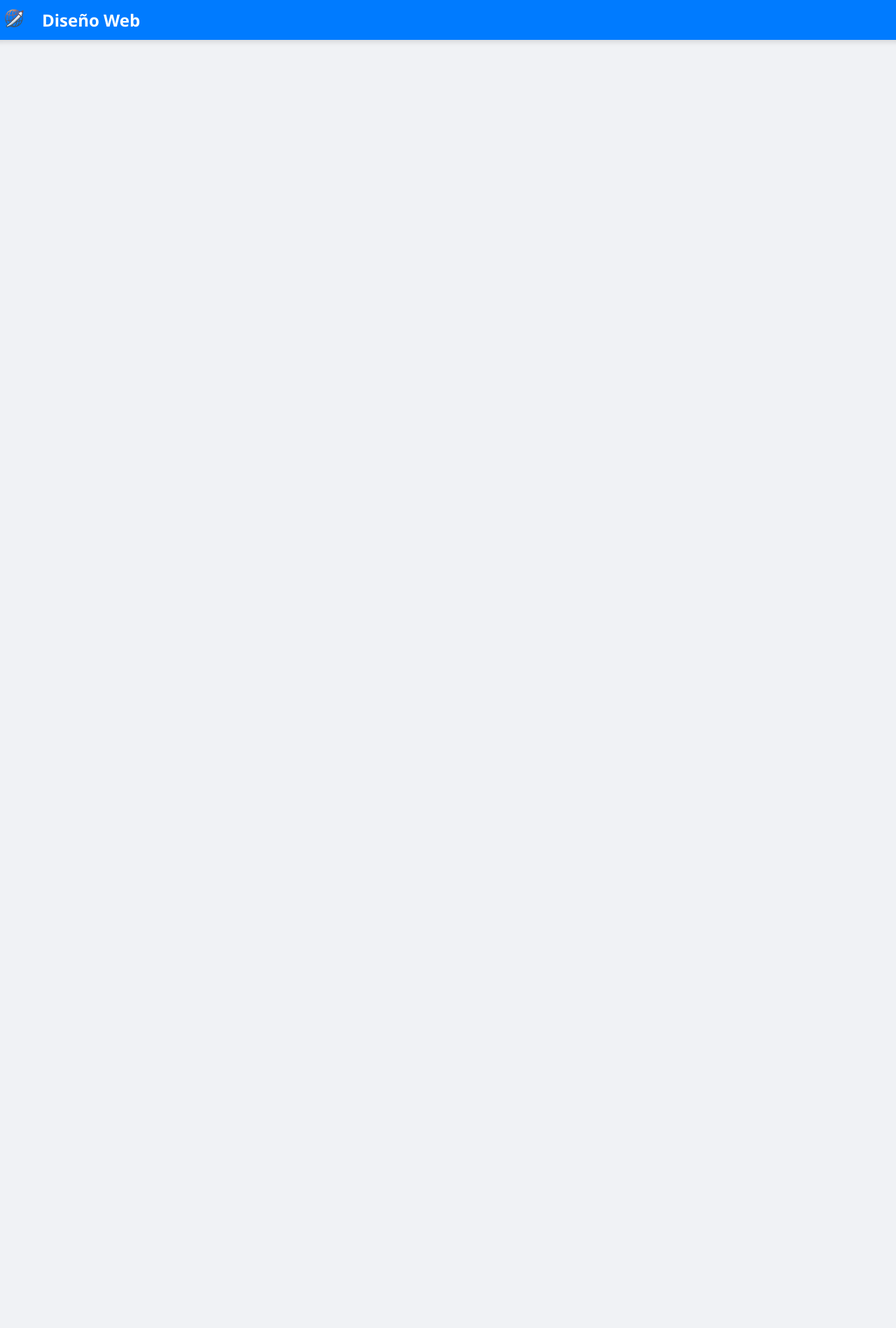
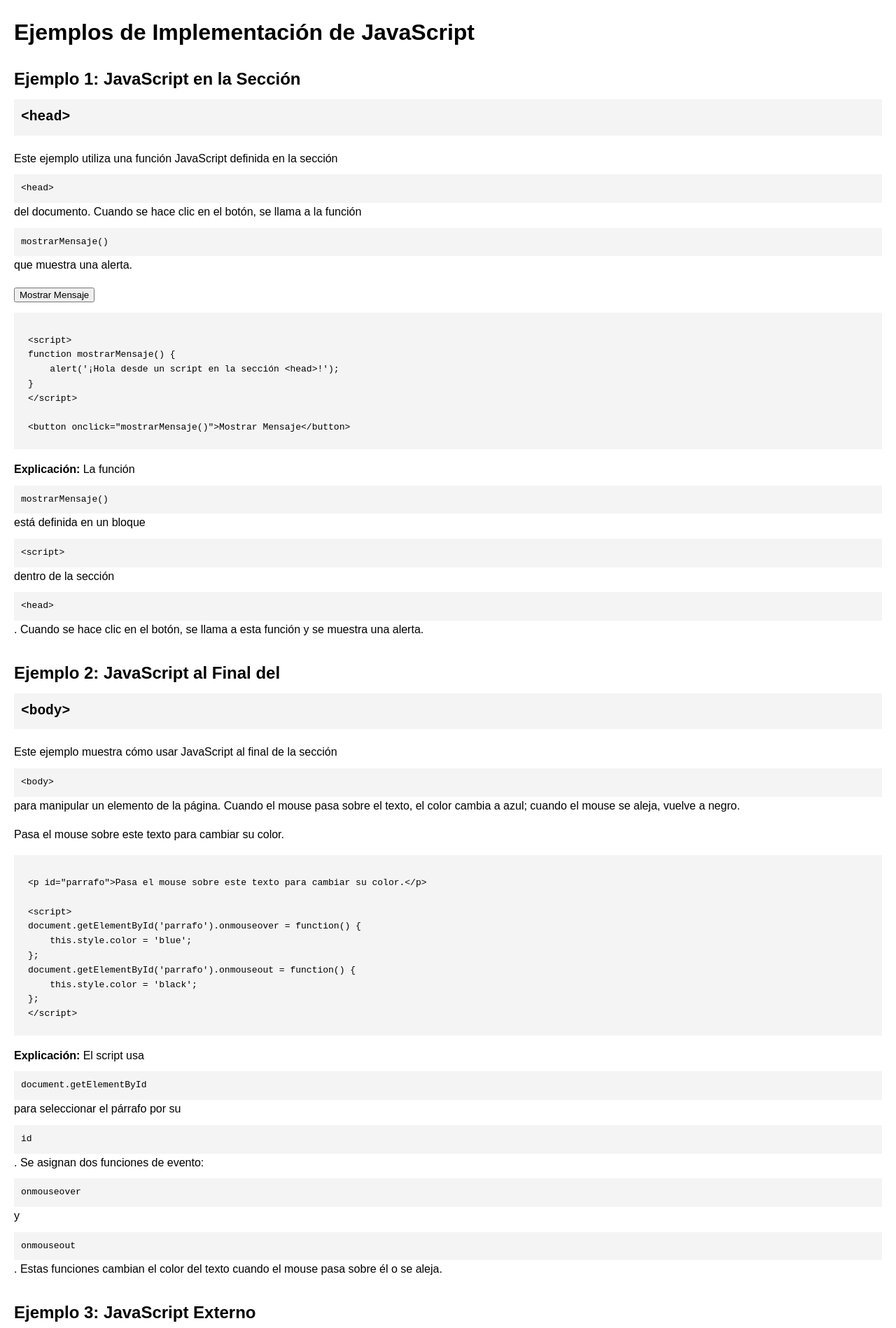
Before and after one commit to Andreybl29/brasiliaclases, a plain HTML site: page lenguajejs.html in a window 1280 px wide. Shown: the top 1898 px of the page at 70% size. Before the commit the page ends 800 px from the top, so only its background shows below. Drawn offline with Linux system fonts and the light colour scheme.

Commit message:
Add files via upload

```diff
--- a/lenguajejs.html
+++ b/lenguajejs.html
@@ -2,17 +2,119 @@
 <html lang="es">
 <head>
     <meta charset="UTF-8">
-    <meta name="viewport" content="width=device-width, initial-scale=1.0">
-    <title>JavaScript</title>
-    <link rel="icon" href="img/logo.png" type="image/x-icon">
-    <link rel="stylesheet" href="styles.css">
+    <title>Ejemplos de Implementación de JavaScript</title>
+    <!-- Ejemplo de JavaScript en la sección <head> -->
+    <script>
+        function mostrarMensaje() {
+            alert('¡Hola desde un script en la sección <head>!');
+        }
+    </script>
+    <style>
+        /* Simple estilo para mejorar la presentación */
+        body {
+            font-family: Arial, sans-serif;
+            line-height: 1.6;
+            margin: 20px;
+        }
+        section {
+            margin-bottom: 30px;
+        }
+        code {
+            background-color: #f4f4f4;
+            display: block;
+            padding: 10px;
+            margin-top: 10px;
+        }
+        pre {
+            background-color: #f4f4f4;
+            padding: 10px;
+        }
+    </style>
 </head>
 <body>
-    <header class="custom-header">
-        <div class="header-content">
-            <a href="index.html"><img src="img/logo.png" alt="Logo de la página" class="logo"></a>
-            <h1>Diseño Web</h1>
-        </div>
-    </header>
+    <h1>Ejemplos de Implementación de JavaScript</h1>
+
+
+    <!-- Sección 2: JavaScript en la sección <head> -->
+    <section>
+        <h2>Ejemplo 1: JavaScript en la Sección <code>&lt;head&gt;</code></h2>
+        <p>Este ejemplo utiliza una función JavaScript definida en la sección <code>&lt;head&gt;</code> del documento. Cuando se hace clic en el botón, se llama a la función <code>mostrarMensaje()</code> que muestra una alerta.</p>
+        <!-- Ejemplo de script funcionando -->
+        <button onclick="mostrarMensaje()">Mostrar Mensaje</button>
+        <!-- Código utilizado -->
+        <pre><code>&lt;script&gt;
+function mostrarMensaje() {
+    alert('¡Hola desde un script en la sección &lt;head&gt;!');
+}
+&lt;/script&gt;
+
+&lt;button onclick="mostrarMensaje()"&gt;Mostrar Mensaje&lt;/button&gt;
+</code></pre>
+        <p><strong>Explicación:</strong> La función <code>mostrarMensaje()</code> está definida en un bloque <code>&lt;script&gt;</code> dentro de la sección <code>&lt;head&gt;</code>. Cuando se hace clic en el botón, se llama a esta función y se muestra una alerta.</p>
+    </section>
+
+    <!-- Sección 3: JavaScript al final del <body> -->
+    <section>
+        <h2>Ejemplo 2: JavaScript al Final del <code>&lt;body&gt;</code></h2>
+        <p>Este ejemplo muestra cómo usar JavaScript al final de la sección <code>&lt;body&gt;</code> para manipular un elemento de la página. Cuando el mouse pasa sobre el texto, el color cambia a azul; cuando el mouse se aleja, vuelve a negro.</p>
+        <!-- Ejemplo de script funcionando -->
+        <p id="parrafo">Pasa el mouse sobre este texto para cambiar su color.</p>
+        <!-- Código utilizado -->
+        <pre><code>&lt;p id="parrafo"&gt;Pasa el mouse sobre este texto para cambiar su color.&lt;/p&gt;
+
+&lt;script&gt;
+document.getElementById('parrafo').onmouseover = function() {
+    this.style.color = 'blue';
+};
+document.getElementById('parrafo').onmouseout = function() {
+    this.style.color = 'black';
+};
+&lt;/script&gt;
+</code></pre>
+        <p><strong>Explicación:</strong> El script usa <code>document.getElementById</code> para seleccionar el párrafo por su <code>id</code>. Se asignan dos funciones de evento: <code>onmouseover</code> y <code>onmouseout</code>. Estas funciones cambian el color del texto cuando el mouse pasa sobre él o se aleja.</p>
+    </section>
+
+    <!-- Sección 4: JavaScript externo -->
+    <section>
+        <h2>Ejemplo 3: JavaScript Externo</h2>
+        <p>Este ejemplo muestra cómo enlazar un archivo JavaScript externo al documento HTML. El script externo puede contener funciones complejas o múltiples líneas de código, lo que ayuda a mantener el HTML limpio y organizado.</p>
+        <!-- Ejemplo de script funcionando (simulado, porque necesita el archivo externo) -->
+        <p>Revisa la consola del navegador para ver un mensaje desde el script externo.</p>
+        <!-- Código utilizado -->
+        <pre><code>&lt;!-- Archivo HTML --&gt;
+&lt;script src="script.js"&gt;&lt;/script&gt;
+
+&lt;!-- Archivo JavaScript externo (script.js) --&gt;
+console.log('Este mensaje viene de un archivo JavaScript externo.');
+
+function cambiarTexto() {
+    document.getElementById('parrafo').innerText = '¡Texto cambiado por JavaScript externo!';
+}
+
+document.getElementById('parrafo').onclick = cambiarTexto;
+</code></pre>
+        <p><strong>Explicación:</strong> El archivo JavaScript externo (<code>script.js</code>) se enlaza al documento HTML usando el atributo <code>src</code> en la etiqueta <code>&lt;script&gt;</code>. Este script contiene código que se ejecuta al cargar la página, como registrar un mensaje en la consola y cambiar el texto de un párrafo al hacer clic.</p>
+    </section>
+
+     <!-- Sección 1: JavaScript en línea (event handlers inline) en un elemento HTML -->
+     <section>
+        <h2>Ejemplo 4: JavaScript en Línea</h2>
+        <p>Este ejemplo muestra cómo utilizar JavaScript directamente en un elemento HTML utilizando el atributo <code>onclick</code>. Cuando se hace clic en el botón, se ejecuta un pequeño script que muestra una alerta.</p>
+        <!-- Ejemplo de script funcionando -->
+        <button onclick="alert('¡Hola desde un botón!')">Haz clic aquí</button>
+        <!-- Código utilizado -->
+        <pre><code>&lt;button onclick="alert('¡Hola desde un botón!')"&gt;Haz clic aquí&lt;/button&gt;</code></pre>
+        <p><strong>Explicación:</strong> El atributo <code>onclick</code> contiene código JavaScript que se ejecuta cuando se hace clic en el botón. En este caso, muestra una alerta con el mensaje "¡Hola desde un botón!".</p>
+    </section>
+
+    <!-- JavaScript para el Ejemplo 3 -->
+    <script>
+        document.getElementById('parrafo').onmouseover = function() {
+            this.style.color = 'blue';
+        };
+        document.getElementById('parrafo').onmouseout = function() {
+            this.style.color = 'black';
+        };
+    </script>
 </body>
 </html>
```
Also changed, not shown: script.js (+11 -0 lines).
